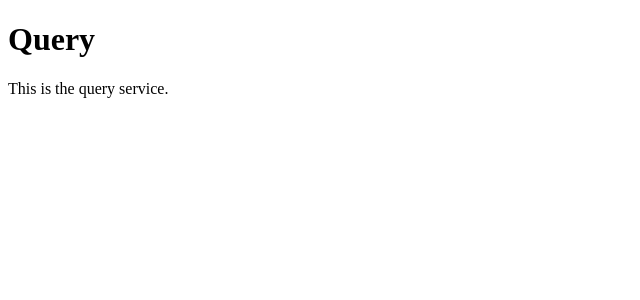
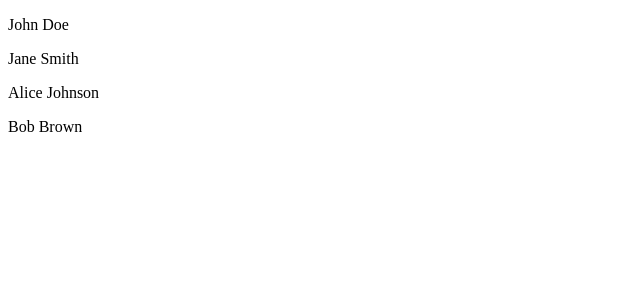
Before and after one commit to hakangulmek/query, a Next.js app: page / in a window 1280 px wide. Shown: the top 300 px of the page, without its empty margins (0-640 px from the left). Built offline with nearby package versions, Linux system fonts and the light colour scheme; data requests are answered from the project's data file.

Commit message:
feat: implement user fetching with Redux and create user list component

```diff
--- /dev/null
+++ b/src/app/component/userListItem.tsx
@@ -0,0 +1,16 @@
+import React from "react";
+
+interface User {
+  id: number;
+  name: string;
+}
+
+function userListItem({ user }: { user: User }) {
+  return (
+    <div>
+      <p>{user.name}</p>
+    </div>
+  );
+}
+
+export default userListItem;
--- a/src/app/layout.tsx
+++ b/src/app/layout.tsx
@@ -1,7 +1,6 @@
 import type { Metadata } from "next";
 import { Geist, Geist_Mono } from "next/font/google";
-import { Provider } from "react-redux";
-import { store } from "./store";
+import { ReduxProvider } from "./store/reduxProvider";
 
 const geistSans = Geist({
   variable: "--font-geist-sans",
@@ -26,7 +25,7 @@ export default function RootLayout({
   return (
     <html lang="en">
       <body className={`${geistSans.variable} ${geistMono.variable}`}>
-        <Provider store={store}>{children}</Provider>
+        <ReduxProvider>{children}</ReduxProvider>
       </body>
     </html>
   );
--- a/src/app/page.tsx
+++ b/src/app/page.tsx
@@ -1,8 +1,27 @@
+"use client";
+import UserListItem from "./component/userListItem";
+import { useFetchUsersQuery } from "./store";
+import { Skeleton } from "@mui/material";
+
+interface User {
+  id: number;
+  name: string; // Örnek olarak bir 'name' alanı ekledim, API'nize göre düzenleyin
+  email: string; // API'deki diğer alanları da ekleyin
+}
 export default function Home() {
-  return (
-    <main className="flex min-h-screen flex-col items-center justify-between p-24">
-      <h1 className="text-4xl font-bold">Query</h1>
-      <p className="mt-4 text-lg">This is the query service.</p>
-    </main>
-  );
+  const { data, isError, isFetching } = useFetchUsersQuery({});
+  let content;
+  if (isFetching) {
+    content = (
+      <Skeleton variant="rectangular" sx={{ width: "100%", height: "600px" }} />
+    );
+  } else if (isError) {
+    content = <div>Error</div>;
+  } else {
+    content = data.map((user: User) => {
+      return <UserListItem key={user.id} user={user} />;
+    });
+  }
+
+  return <div>{content}</div>;
 }
--- a/src/app/store/apis/usersApi.ts
+++ b/src/app/store/apis/usersApi.ts
@@ -1,10 +1,22 @@
+"use client";
 import { fetchBaseQuery } from "@reduxjs/toolkit/query";
 import { createApi } from "@reduxjs/toolkit/query/react";
 
+const pause = (duration: number) => {
+  return new Promise((resolve) => {
+    setTimeout(() => {
+      resolve(true);
+    }, duration);
+  });
+};
 const usersApi = createApi({
   reducerPath: "users",
   baseQuery: fetchBaseQuery({
     baseUrl: "http://localhost:3001",
+    fetchFn: async (...args) => {
+      await pause(1000);
+      return fetch(...args);
+    },
   }),
   endpoints: (builder) => ({
     fetchUsers: builder.query({
--- /dev/null
+++ b/src/app/store/reduxProvider.tsx
@@ -0,0 +1,9 @@
+// store/Providers.tsx
+"use client";
+
+import { Provider } from "react-redux";
+import { store } from "./index";
+
+export function ReduxProvider({ children }: { children: React.ReactNode }) {
+  return <Provider store={store}>{children}</Provider>;
+}
```
